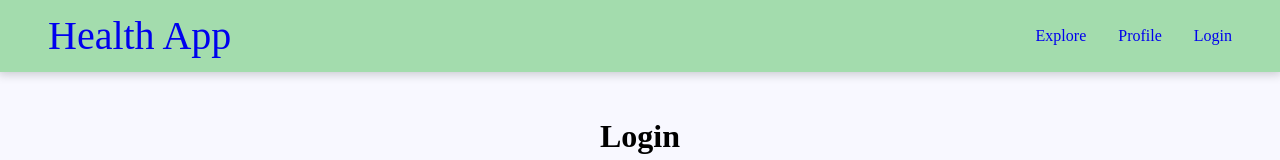
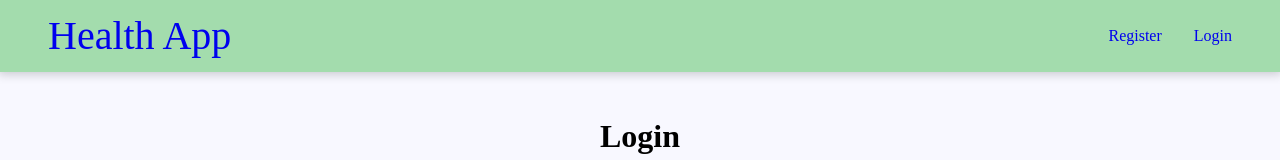
Before and after one commit to FSDSTR1023/rojo-frontend, a React (Vite) app: page /login in a window 1280 px wide. Shown: the top 160 px of the page. Built offline with nearby package versions, Linux system fonts and the light colour scheme.

Commit message:
Automatic routes to login

```diff
--- a/src/App.jsx
+++ b/src/App.jsx
@@ -1,4 +1,4 @@
-import { BrowserRouter, Route, Routes } from 'react-router-dom'
+import { BrowserRouter, Route, Routes, Navigate } from 'react-router-dom'
 import Login from './pages/Login'
 import Explore from './pages/Explore'
 import Profile from './pages/Profile'
@@ -6,20 +6,20 @@ import Layout from './components/Layout'
 import { useState } from 'react'
 
 function App() {
-  const [user, setUser] = useState(null)
+  const [user, setUser] = useState('test')
   const [isAuthenticated, setIsAuthenticated] = useState(false)
 
   return (
     <BrowserRouter>
       <Routes>
-        <Route user={user} isAuthenticated={isAuthenticated} element={<Layout />}>
-          <Route index element={<Login />} />
-          <Route
-            path="/login"
-            element={
-              <Login isAuthenticated={isAuthenticated} setIsAuthenticated={setIsAuthenticated} setUser={setUser} />
-            }
-          />
+        <Route element={<Layout user={user} isAuthenticated={isAuthenticated} />}>
+          <Route path="*" element={<Navigate to="/" />} />
+          {isAuthenticated ? (
+            <Route path="/" element={<Navigate to="/explore" />} />
+          ) : (
+            <Route path="/" element={<Navigate to="/login" />} />
+          )}
+          <Route path="/login" element={<Login setIsAuthenticated={setIsAuthenticated} setUser={setUser} />} />
           <Route path="/explore" element={<Explore />} />
           <Route path="/profile" element={<Profile />} />
         </Route>
--- a/src/components/Layout/Layout.jsx
+++ b/src/components/Layout/Layout.jsx
@@ -2,7 +2,7 @@ import { Outlet } from 'react-router-dom'
 import styles from './Layout.module.css'
 import { Link } from 'react-router-dom'
 
-export default function Layout() {
+export default function Layout({ user, isAuthenticated }) {
   return (
     <>
       <nav className={styles.navbar}>
@@ -10,6 +10,7 @@ export default function Layout() {
           <h1 className={styles.navTitle}>Health App</h1>
         </Link>
 
+        {isAuthenticated ? (
           <ul className={styles.navLinks}>
             <li>
               <Link to="/explore">Explore</Link>
@@ -17,10 +18,18 @@ export default function Layout() {
             <li>
               <Link to="/profile">Profile</Link>
             </li>
+            <li>{user.name}</li>
+          </ul>
+        ) : (
+          <ul className={styles.navLinks}>
+            <li>
+              <Link to="/register">Register</Link>
+            </li>
             <li>
               <Link to="/login">Login</Link>
             </li>
           </ul>
+        )}
       </nav>
 
       <main className={styles.main}>
```
Lines whose indentation alone changed are shown as unchanged.
